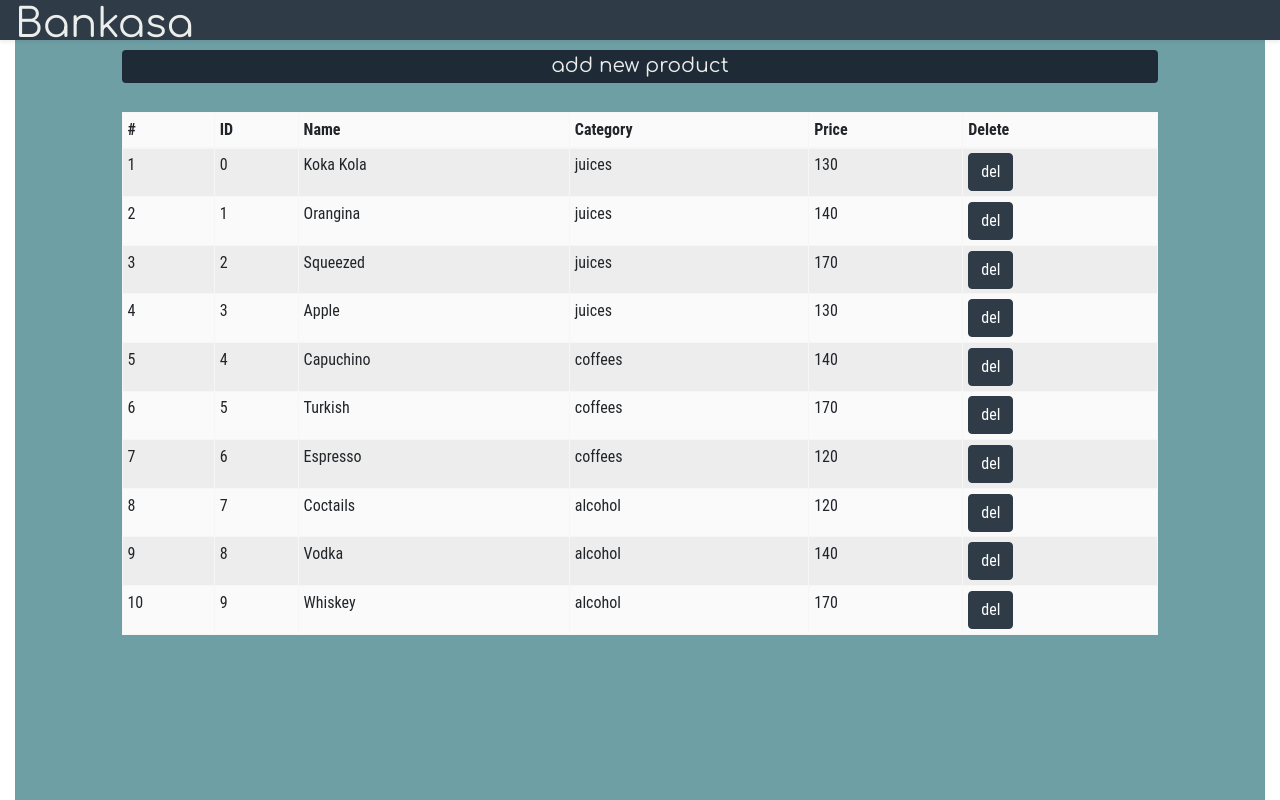
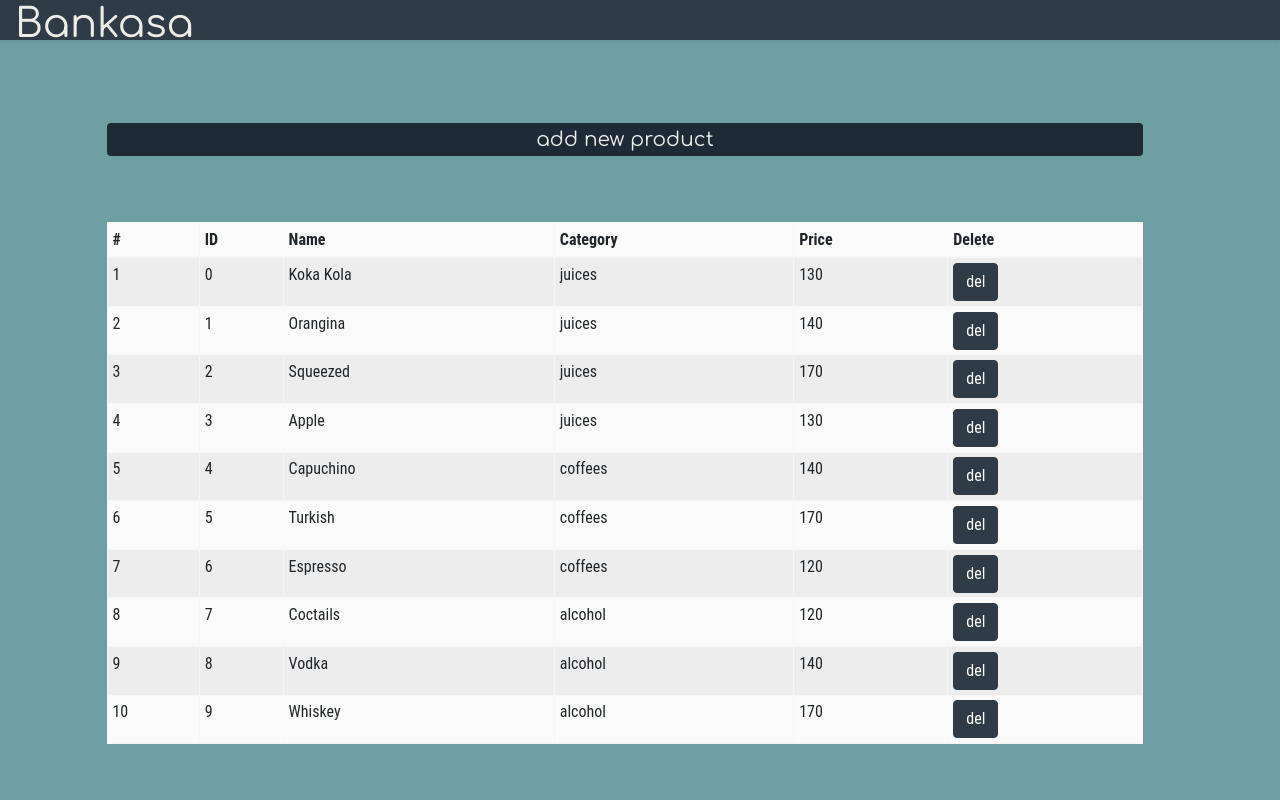
Before and after one commit to Bankacha/bankasa, a React (Create React App) app: page / in a window 1280 px wide. Built offline with nearby package versions, Linux system fonts and the light colour scheme.

Commit message:
admin/products layout fix

```diff
--- a/src/admin/pages/ProductCreate.js
+++ b/src/admin/pages/ProductCreate.js
@@ -1,9 +1,8 @@
 import { useDispatch, useSelector } from "react-redux";
 import { addNewProduct } from "../../store/actions";
-import { Form, Button } from 'react-bootstrap';
+import { Form, Button, Row, Col } from 'react-bootstrap';
 import { useForm } from "react-hook-form";
 import { getCategories } from "../../store/selectors";
-import { useEffect } from "react";
 
 export const ProductCreate = () => {
 
@@ -26,6 +25,8 @@ export const ProductCreate = () => {
     }
 
     return (
+        <Row className="h-100">
+            <Col>
                 <Form onSubmit={handleSubmit(onSubmit)}>
                     <Form.Group>
                         <Form.Label>Product Name</Form.Label>
@@ -53,5 +54,9 @@ export const ProductCreate = () => {
                         Submit
                 </Button>
                 </Form>
+            </Col>
+
+        </Row>
+
     )
 }
--- a/src/admin/pages/Products.js
+++ b/src/admin/pages/Products.js
@@ -7,16 +7,12 @@ export const Products = () => {
     const dispatch = useDispatch()
     const products = useSelector(state => state.products.products)
 
-    console.log(products)
-
     return (
-        <div className="h-100 bg-warning">
-            <Row className="bg-primary h-5 text-light shadow-sm">
-                <Col>
+        <div className="h-100 bg-warning row">
+                <Col className="bg-primary h-5 text-light shadow-sm" sm={12}>
                     <h1>Bankasa</h1>
                 </Col>
-            </Row>
-            <Row className="p-0 justify-content-center">
+            <Row className="p-0 justify-content-center w-100">
                 <Col sm={10}>
                     <Row className="m-auto">
                         <Col className="c-pointer rounded bg-dark my-2 text-light text-center">
@@ -40,7 +36,7 @@ export const Products = () => {
                             {
                                 products.map((p, i) => {
                                     return (
-                                        <tr key={i}>
+                                        <tr key={p.id}>
                                             <td>{i + 1}</td>
                                             <td>{p.id}</td>
                                             <td>{p.name}</td>
--- a/src/public/components/bill-create/sub-components/order-component/OrderComponentButtons.js
+++ b/src/public/components/bill-create/sub-components/order-component/OrderComponentButtons.js
@@ -1,13 +1,11 @@
 import { Row, Col, Button } from "react-bootstrap"
-import { useDispatch, useSelector } from "react-redux"
+import { useDispatch } from "react-redux"
 import { saveAndPrintOrder } from "../../../../../store/actions"
 import { chargeBill } from "../../../../../store/actions"
 
 export function OrderComponentButtons() {
 
     const dispatch = useDispatch()
-    const order = useSelector(state => state.billing.order)
-    const onTable = useSelector(state => state.billing.billItems)
 
     return (
         <Row className="justify-content-around m-0">
```
Lines whose indentation alone changed are shown as unchanged.
